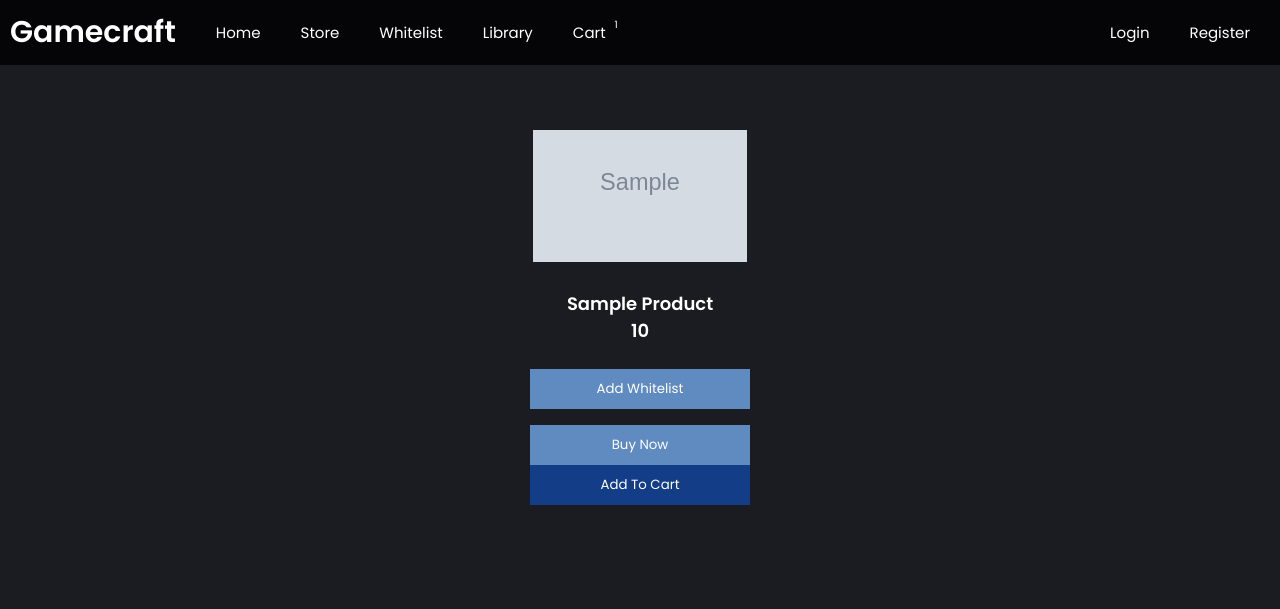
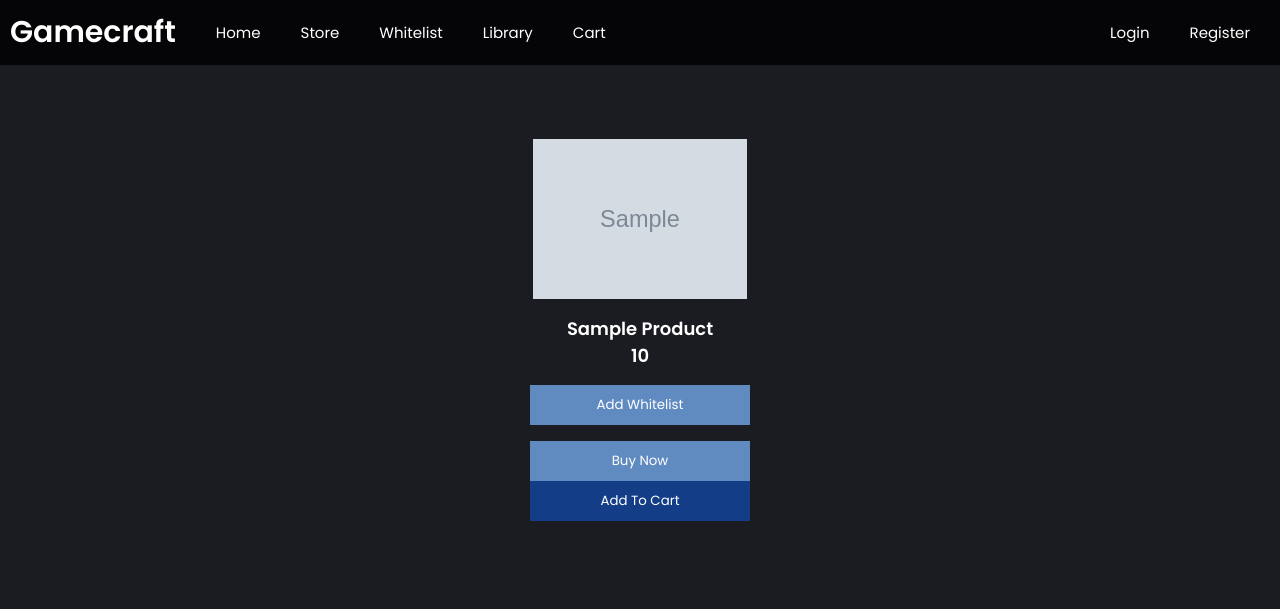
Before and after one commit to bhanuka99x/GameCraft, a PHP site: page /store.php in a window 1280 px wide. Shown: the top 609 px of the page. Run offline with PHP 8.4, Linux system fonts and the light colour scheme; tables that the repository leaves empty or names only in its code hold one stand-in row (values such as "Sample post"); grey boxes marked "Sample" are stand-in pictures.

Commit message:
fix main ui issues(cart,whitelist,store)

```diff
--- a/GameCraft/CSS/cart.css
+++ b/GameCraft/CSS/cart.css
@@ -91,8 +91,9 @@ header {
   padding: 1.2rem 3rem;
   border-radius: 0.5rem;
   cursor: pointer;
-  margin-top: 1rem;
+  margin-top:50px;
   transition: 0.2s;
+  margin-left: 50px;
 }
 
 .btn:hover,
--- a/GameCraft/CSS/library.css
+++ b/GameCraft/CSS/library.css
@@ -49,6 +49,12 @@ header {
 .nav-left .nav-item:hover,
 .nav-right a:hover {
   scale: 1.1;
+}
+.nav-left .nav-item span {
+  font-size: 10px;
+  position: relative;
+  left: 5px;
+  top: -10px;
 }
 
 .logo {
--- a/GameCraft/CSS/store.css
+++ b/GameCraft/CSS/store.css
@@ -95,7 +95,6 @@ main {
   font-size: 18px;
   color: white;
   position: relative;
-  top: -25px;
 }
 .games-btn {
   font-family: "Poppins", sans-serif;
@@ -131,7 +130,6 @@ form .games .btn .buynow-btn:hover,form .games .btn .cart-btn:hover {
 .games:hover {
 }
 .games img {
-  position: relative;
   top: -53px;
   height: 160px;
   transition: all 0.3s;
--- a/GameCraft/CSS/whitelist.css
+++ b/GameCraft/CSS/whitelist.css
@@ -49,6 +49,12 @@ header {
 .nav-left .nav-item:hover,
 .nav-right a:hover {
   scale: 1.1;
+}
+.nav-left .nav-item span {
+  font-size: 10px;
+  position: relative;
+  left: 5px;
+  top: -10px;
 }
 
 .logo {
--- a/GameCraft/Store.php
+++ b/GameCraft/Store.php
@@ -66,11 +66,7 @@ if (isset($_POST['buy_now'])) {
         <a href="store.php" class="nav-item">Store</a>
         <a href="whitelist.php" class="nav-item">Whitelist</a>
         <a href="library.php" class="nav-item">Library</a>
-        <?php
-        $select_rows = mysqli_query($conn, "SELECT * FROM cart") or die('query failed');
-        $row_count = mysqli_num_rows($select_rows);
-        ?>
-        <a href="cart.php" class="nav-item">Cart <span><?php echo $row_count; ?></span></a>
+        <a href="cart.php" class="nav-item">Cart</a>
     </nav>
     <nav class="nav-right">
         <a href="./user/login.php" class="l-btn">Login</a>
@@ -87,6 +83,7 @@ if (mysqli_num_rows($select_products) > 0) {
 <form action="" method="post">
     <div class="games">
         <img src="./Images/<?php echo htmlspecialchars($fetch_product['gimage']); ?>" alt="Game Image">
+        <br>
         <div class="games-info">
             <h4 class="games-title"><?php echo htmlspecialchars($fetch_product['gname']); ?></h4>
             <p class="games-price"><b><?php echo htmlspecialchars($fetch_product['gprice']); ?></b></p>
@@ -94,6 +91,7 @@ if (mysqli_num_rows($select_products) > 0) {
             <input type="hidden" name="game_price" value="<?php echo htmlspecialchars($fetch_product['gprice']); ?>">
             <input type="hidden" name="game_image" value="<?php echo htmlspecialchars($fetch_product['gimage']); ?>">
             <div class="btn">
+                <br>
                 <input type="submit" class="buynow-btn" value="Add Whitelist" name="add_whitelist">
                 <br>
                 <input type="submit" class="buynow-btn" value="Buy Now" name="buy_now">
```
Also changed, not shown: GameCraft/Library.php (+5 -8 lines), GameCraft/whitelist.php (+1 -6 lines).
